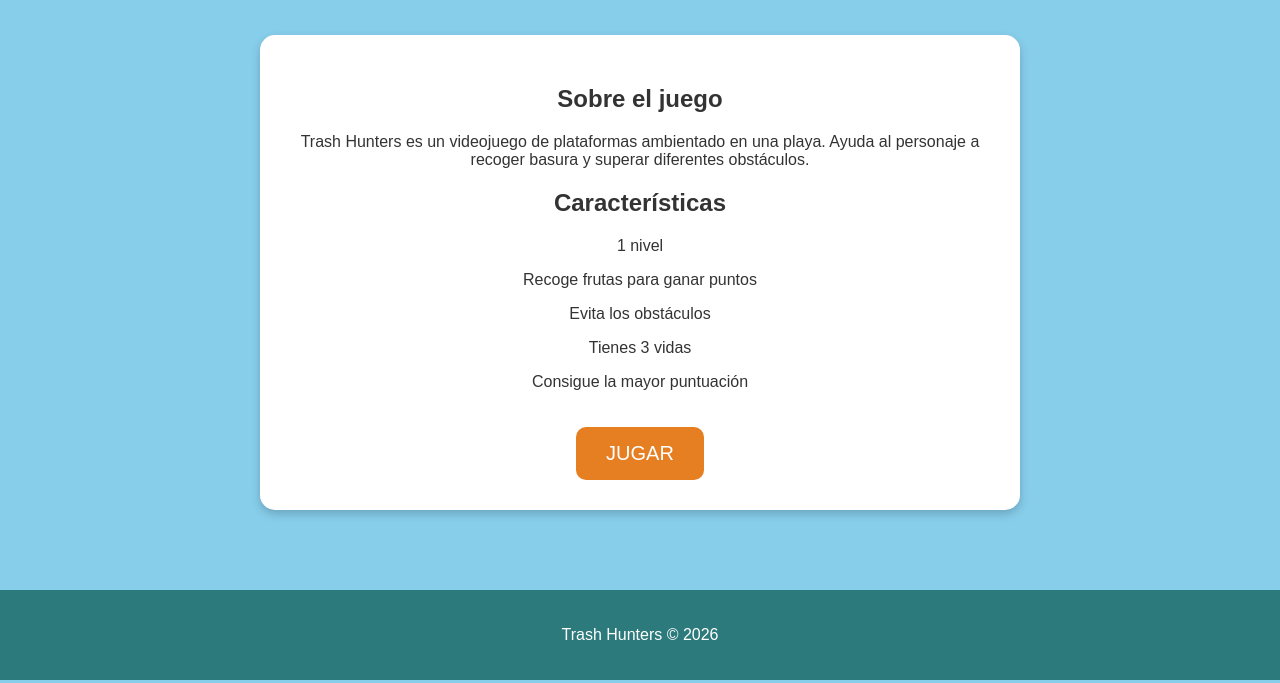
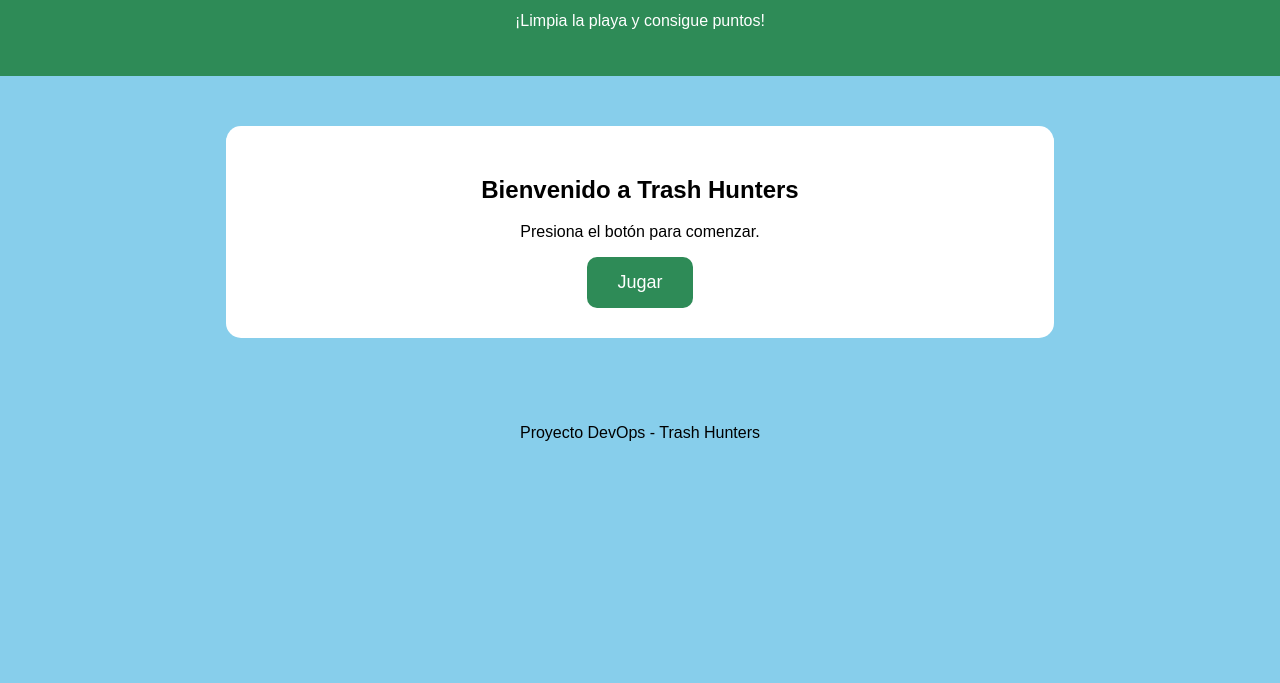
Before and after one commit to Yusleidy13/practica_trashhunters, a website: page index.html in a window 1280 px wide. Shown: the part 117-800 px from the top of the page. Drawn offline with Linux system fonts and the light colour scheme.

Commit message:
"Agregar Prueba Continua"

```diff
--- /dev/null
+++ b/eslint.config.mjs
@@ -0,0 +1,6 @@
+export default [
+  {
+    files: ["**/*.js"],
+    rules: {}
+  }
+];
--- a/index.html
+++ b/index.html
@@ -3,107 +3,38 @@
 <head>
     <meta charset="UTF-8">
     <meta name="viewport" content="width=device-width, initial-scale=1.0">
+
     <title>Trash Hunters</title>
 
-    <style>
-        body {
-            margin: 0;
-            font-family: Arial, sans-serif;
-            background-color: #87ceeb;
-            text-align: center;
-            color: #333;
-        }
-
-        header {
-            background-color: #2c7a7b;
-            color: white;
-            padding: 30px;
-        }
-
-        h1 {
-            font-size: 45px;
-            margin: 0;
-        }
-
-        .contenedor {
-            padding: 40px 20px;
-        }
-
-        .juego {
-            background-color: white;
-            max-width: 700px;
-            margin: auto;
-            padding: 30px;
-            border-radius: 15px;
-            box-shadow: 0 4px 10px rgba(0,0,0,0.2);
-        }
-
-        .juego img {
-            width: 300px;
-            max-width: 100%;
-            border-radius: 10px;
-        }
-
-        .boton {
-            display: inline-block;
-            margin-top: 20px;
-            padding: 15px 30px;
-            background-color: #e67e22;
-            color: white;
-            text-decoration: none;
-            border-radius: 10px;
-            font-size: 20px;
-        }
-
-        .boton:hover {
-            background-color: #d35400;
-        }
-
-        footer {
-            margin-top: 40px;
-            padding: 20px;
-            background-color: #2c7a7b;
-            color: white;
-        }
-    </style>
+    <link rel="stylesheet" href="style.css">
 </head>
 
 <body>
 
     <header>
         <h1>TRASH HUNTERS</h1>
-
+        <p>¡Limpia la playa y consigue puntos!</p>
     </header>
 
-    <div class="contenedor">
+    <main>
+        <section class="game">
+            <h2>Bienvenido a Trash Hunters</h2>
 
-        <div class="juego">
-
-            <h2>Sobre el juego</h2>
-
-            <p>
-                Trash Hunters es un videojuego de plataformas
-                ambientado en una playa. Ayuda al personaje a
-                recoger basura y superar diferentes obstáculos.
+            <p id="mensaje">
+                Presiona el botón para comenzar.
             </p>
 
-            <h2>Características</h2>
-
-            <p>1 nivel</p>
-            <p> Recoge frutas para ganar puntos</p>
-            <p> Evita los obstáculos</p>
-            <p> Tienes 3 vidas</p>
-            <p> Consigue la mayor puntuación</p>
-
-            <a href="#" class="boton">JUGAR</a>
-
-        </div>
-
-    </div>
+            <button id="startButton">
+                Jugar
+            </button>
+        </section>
+    </main>
 
     <footer>
-        <p>Trash Hunters © 2026</p>
+        <p>Proyecto DevOps - Trash Hunters</p>
     </footer>
+
+    <script src="script.js"></script>
 
 </body>
 </html>
--- /dev/null
+++ b/script.js
@@ -0,0 +1,14 @@
+const boton = document.getElementById("startButton");
+const mensaje = document.getElementById("mensaje");
+
+let puntos = 0;
+
+boton.addEventListener("click", function() {
+
+    puntos += 10;
+
+    mensaje.textContent =
+        "¡Juego iniciado! Puntos: " + puntos;
+
+    boton.textContent = "Recolectar basura";
+});
--- /dev/null
+++ b/style.css
@@ -0,0 +1,43 @@
+body {
+    font-family: Arial, sans-serif;
+    margin: 0;
+    text-align: center;
+    background-color: #87ceeb;
+}
+
+header {
+    background-color: #2e8b57;
+    color: white;
+    padding: 30px;
+}
+
+h1 {
+    font-size: 40px;
+}
+
+.game {
+    background-color: white;
+    width: 60%;
+    margin: 50px auto;
+    padding: 30px;
+    border-radius: 15px;
+}
+
+button {
+    background-color: #2e8b57;
+    color: white;
+    border: none;
+    padding: 15px 30px;
+    font-size: 18px;
+    border-radius: 10px;
+    cursor: pointer;
+}
+
+button:hover {
+    background-color: #246b45;
+}
+
+footer {
+    margin-top: 50px;
+    padding: 20px;
+}
--- /dev/null
+++ b/stylelint.config.mjs
@@ -0,0 +1,3 @@
+export default {
+  extends: ["stylelint-config-standard"]
+};
```
Also changed, not shown: package.json (added, +29 -0 lines), .github/workflows/web-ci.yml (added), .htmlvalidate.json (added), 1 other file.
